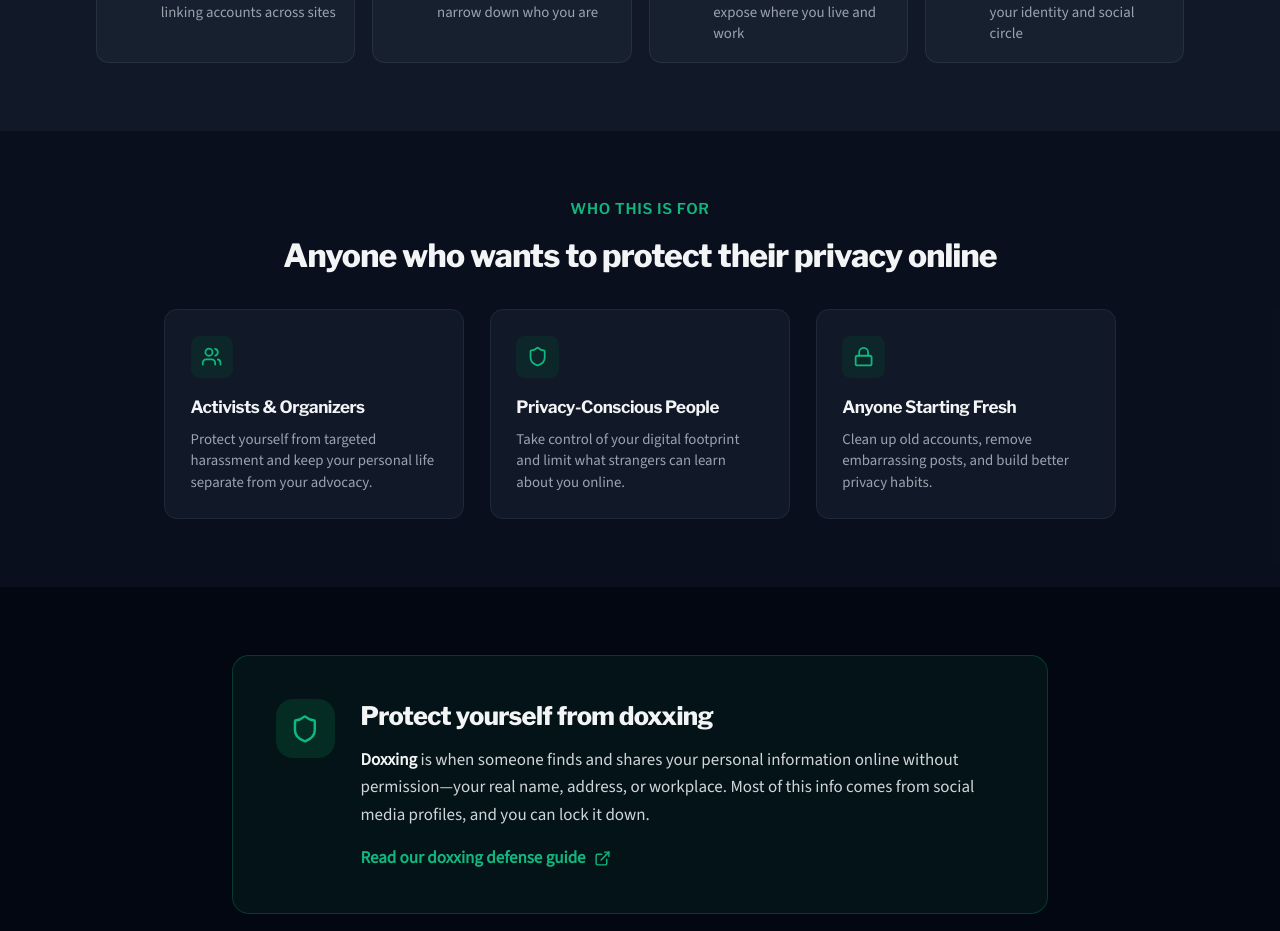
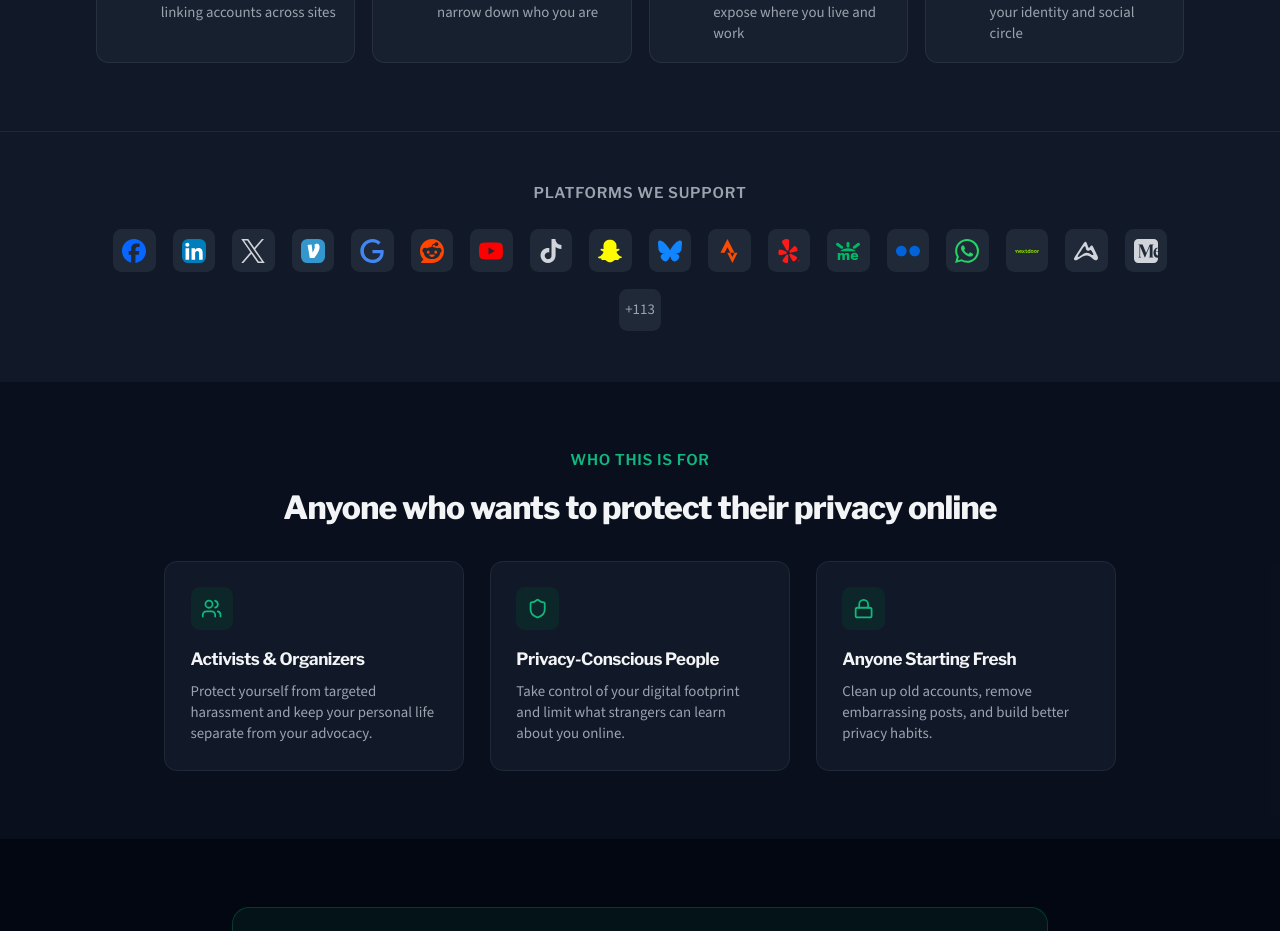
Before and after one commit to ActivistChecklist/social-scrub, a Next.js app: page / in a window 1280 px wide. Shown: the part 2740-3671 px from the top of the page. Built offline with nearby package versions, Linux system fonts and the light colour scheme.

Commit message:
Add platforms we support section with icons on homepage

```diff
--- a/src/app/page.tsx
+++ b/src/app/page.tsx
@@ -10,6 +10,7 @@ import Logo from '@/components/ui/Logo';
 import Footer from '@/components/Footer';
 import FakeSocialProfile from '@/components/shared/FakeSocialProfile';
 import { PostsVisual, FriendsVisual } from '@/components/step/BeforeAfterBox';
+import PlatformIcon from '@/components/PlatformIcon';
 import {
   Shield,
   ListChecks,
@@ -248,6 +249,37 @@ export default function Home() {
         </div>
       </section>
 
+      {/* Platforms we support */}
+      <section className="px-6 py-12 bg-gray-900 border-t border-gray-800">
+        <div className="max-w-5xl mx-auto text-center">
+          <h2 className="text-sm font-semibold text-gray-400 uppercase tracking-wider mb-6">
+            Platforms we support
+          </h2>
+          <div className="flex flex-wrap justify-center gap-4">
+            {PLATFORMS
+              .filter(p => (p.priority === 'highest' || p.priority === 'high') && p.icon)
+              .slice(0, 20)
+              .map(platform => (
+                <div
+                  key={platform.id}
+                  className="w-10 h-10 rounded-lg bg-gray-800 flex items-center justify-center"
+                  title={platform.name}
+                >
+                  <PlatformIcon
+                    iconName={platform.icon}
+                    platformName={platform.name}
+                    size={24}
+                    variant="color"
+                  />
+                </div>
+              ))}
+            <div className="w-10 h-10 rounded-lg bg-gray-800 flex items-center justify-center text-gray-400 text-sm font-medium">
+              +{PLATFORMS.length - 20}
+            </div>
+          </div>
+        </div>
+      </section>
+
       {/* Who this is for */}
       <section className="px-6 py-16 bg-gray-900/50">
         <div className="max-w-4xl mx-auto text-center">
```
